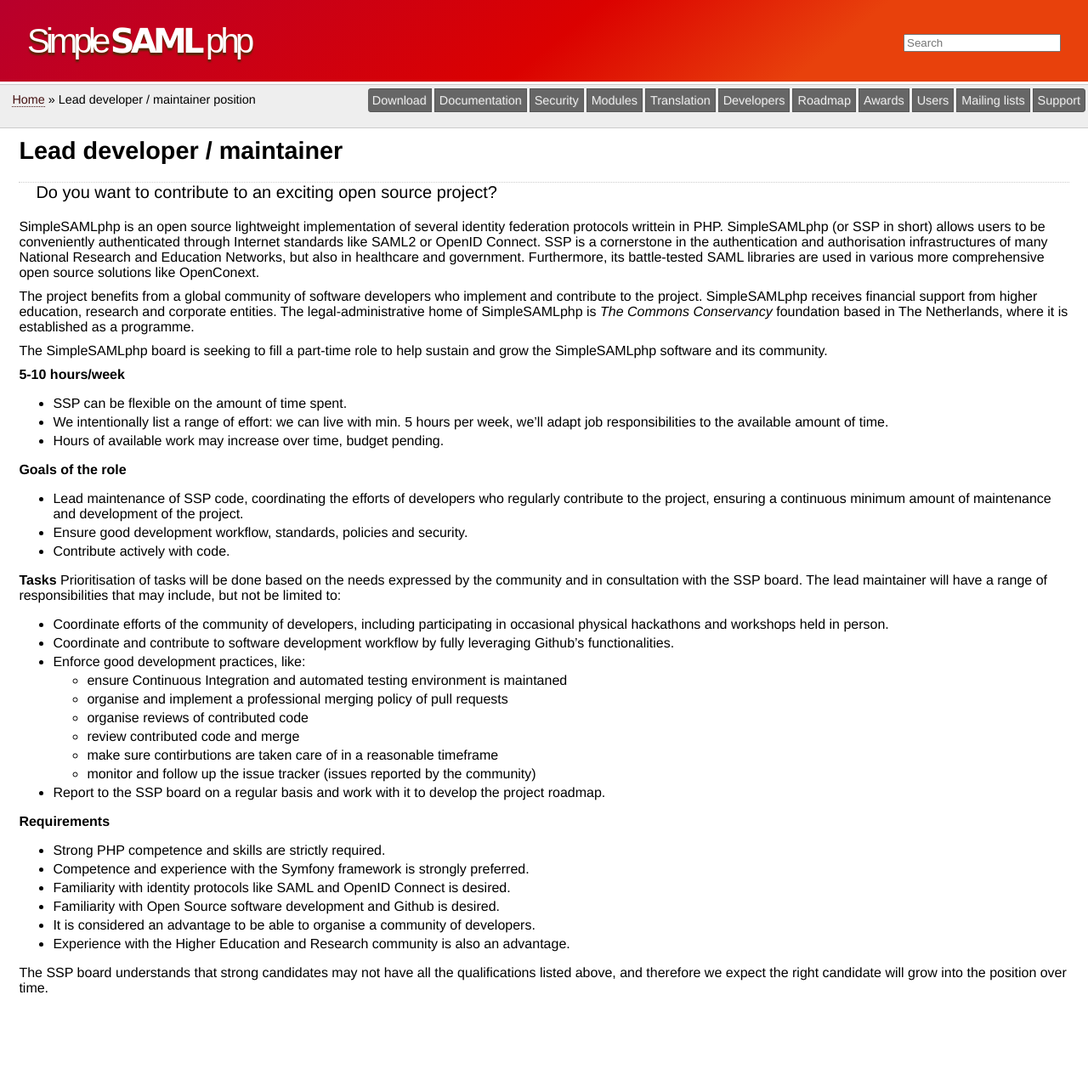
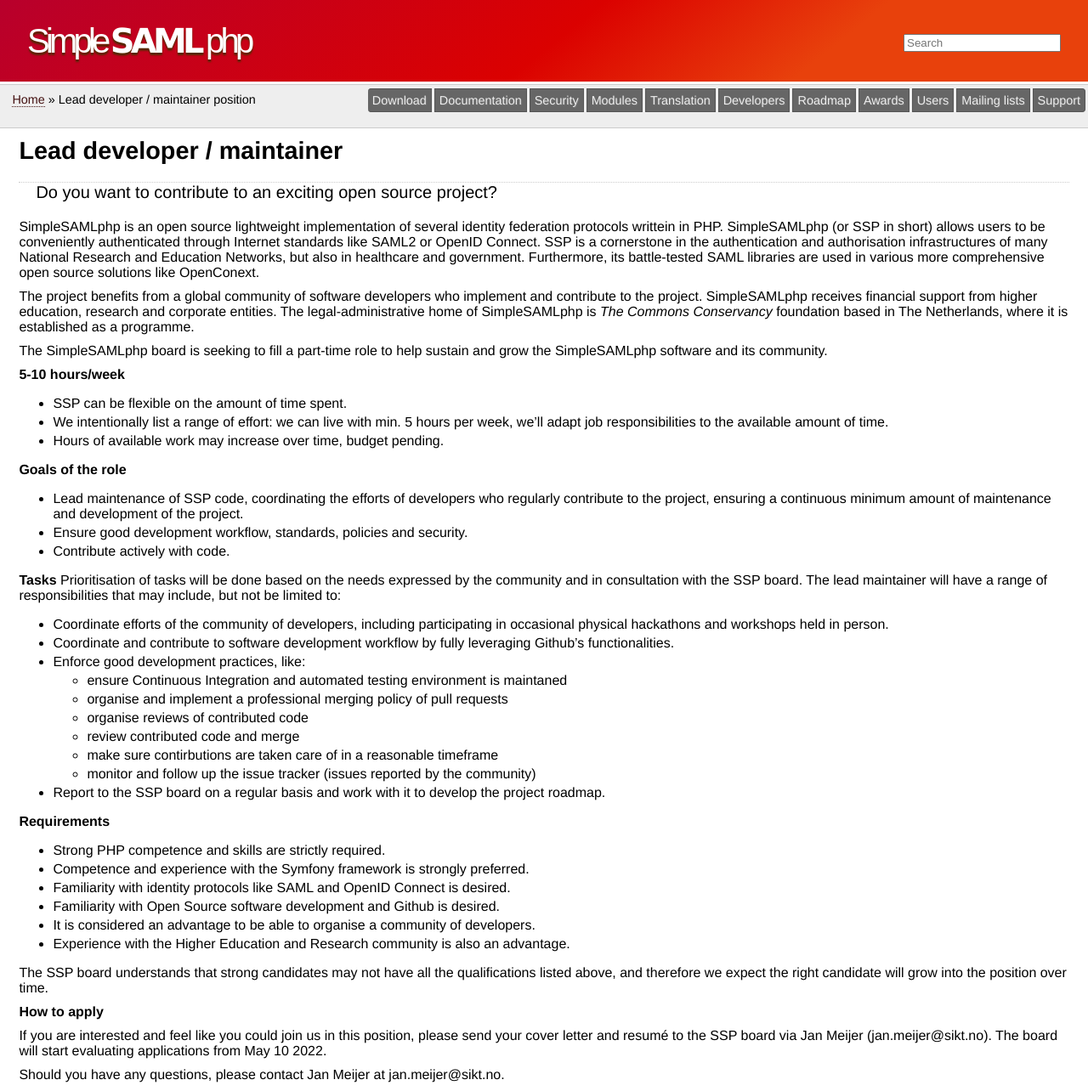
Before and after one commit to simplesamlphp/simplesamlphp.github.io, a Jekyll site: the page built from developers/maintainer.md, in a window 1280 px wide. Shown: the whole page at 85% size. Built offline with Jekyll 4.4.1, drawn with Linux system fonts in a browser that asks for light colours; before the commit the page ends 1182 px from its top, so only the background shows below that.

Commit message:
Add deadline and contact points for job ad

```diff
--- a/developers/maintainer.md
+++ b/developers/maintainer.md
@@ -59,3 +59,10 @@
 
 The SSP board understands that strong candidates may not have all the qualifications listed above, and therefore we
 expect the right candidate will grow into the position over time.
+
+**How to apply**
+
+If you are interested and feel like you could join us in this position, please send your cover letter and resumé to
+the SSP board via Jan Meijer (jan.meijer@sikt.no). The board will start evaluating applications from May 10 2022.
+
+Should you have any questions, please contact Jan Meijer at jan.meijer@sikt.no.
```
